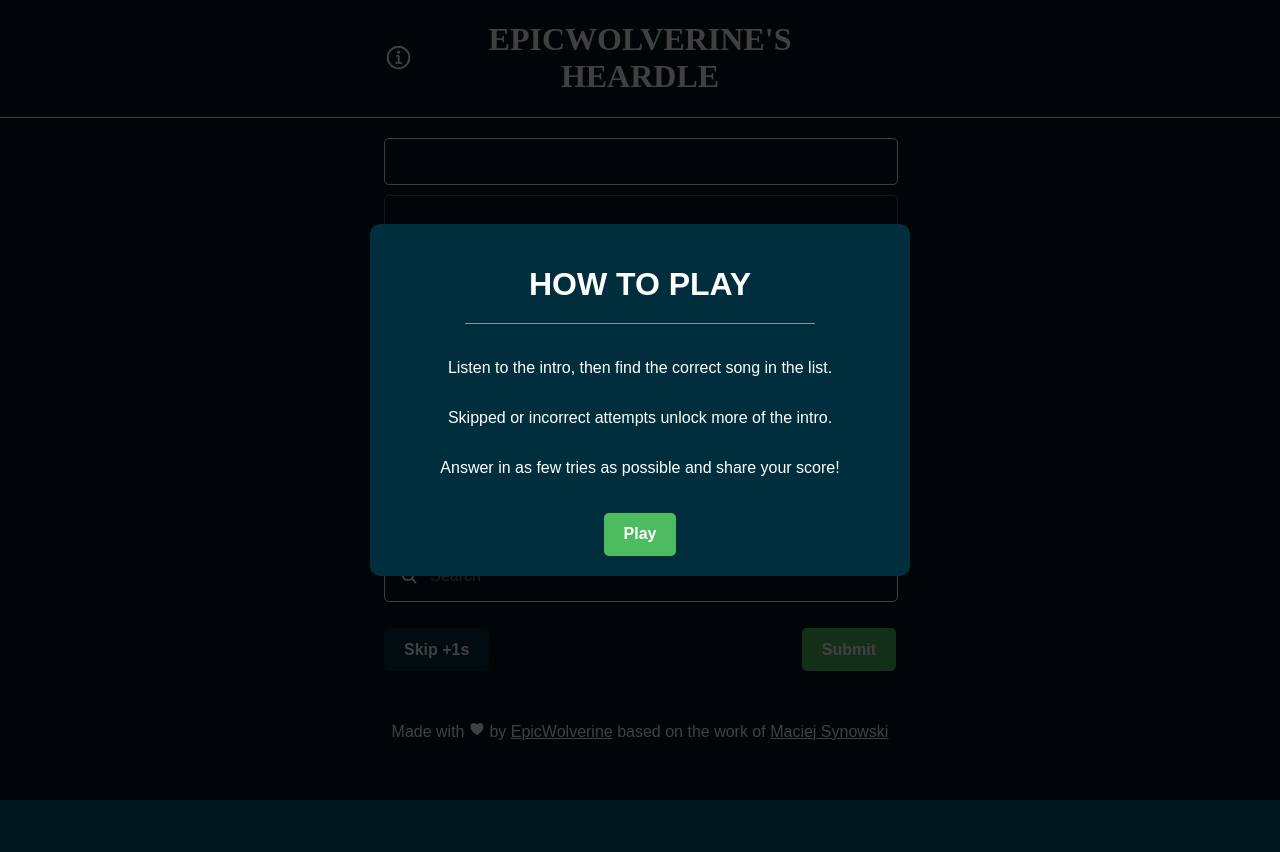
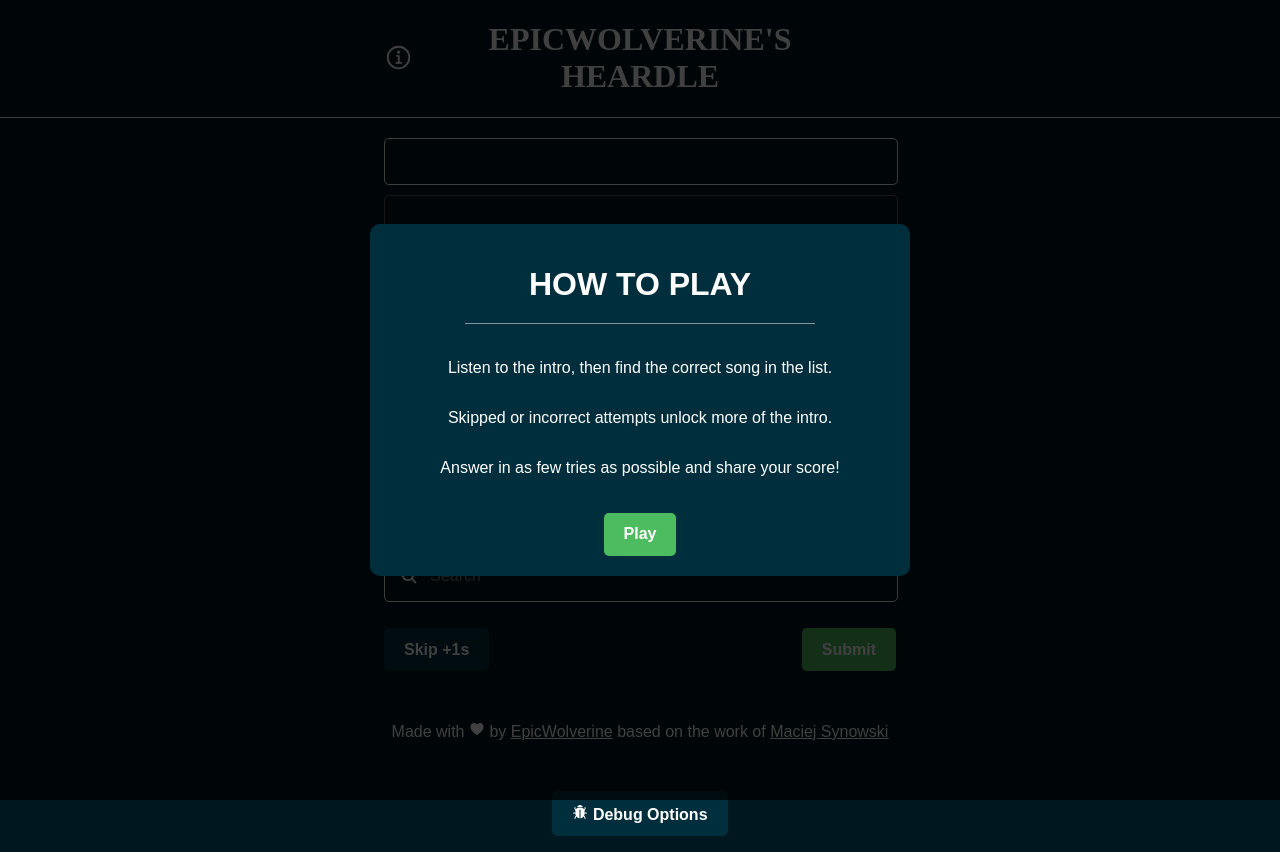
Before and after one commit to anushkadoyan/Jondle, a React (Create React App) app: page / in a window 1280 px wide. Before the commit the page ends 800 px from the top, so only its background shows below. Built offline with nearby package versions, Linux system fonts and the light colour scheme.

Commit message:
Add debug menu and clearing local storage

```diff
--- a/src/components/Footer/index.tsx
+++ b/src/components/Footer/index.tsx
@@ -1,9 +1,21 @@
 import React from "react";
-import { IoHeart } from "react-icons/io5";
+import { IoBug, IoHeart } from "react-icons/io5";
+import { Button } from "..";
 
 import * as Styled from "./index.styled";
 
 export function Footer() {
+  const [showDebugMenu, setShowDebugMenu] = React.useState<boolean>(false);
+
+  const toggleDebugMenu = React.useCallback(() => {
+    setShowDebugMenu(show => !show)
+  }, []);
+
+  const clearLocalStorage = React.useCallback(() => {
+    localStorage.clear();
+    location.reload();
+  }, []);
+
   return (
     <footer>
       <Styled.Text>
@@ -16,6 +28,14 @@ export function Footer() {
           Maciej Synowski
         </Styled.Link>
       </Styled.Text>
+      <Styled.Text>
+        <Button onClick={toggleDebugMenu}><IoBug /> Debug Options</Button><br />
+        {showDebugMenu &&
+          <Button variant="red" onClick={clearLocalStorage}>
+            Clear Local Storage & Reload
+          </Button>
+        }
+      </Styled.Text>
     </footer>
   );
 }
```
